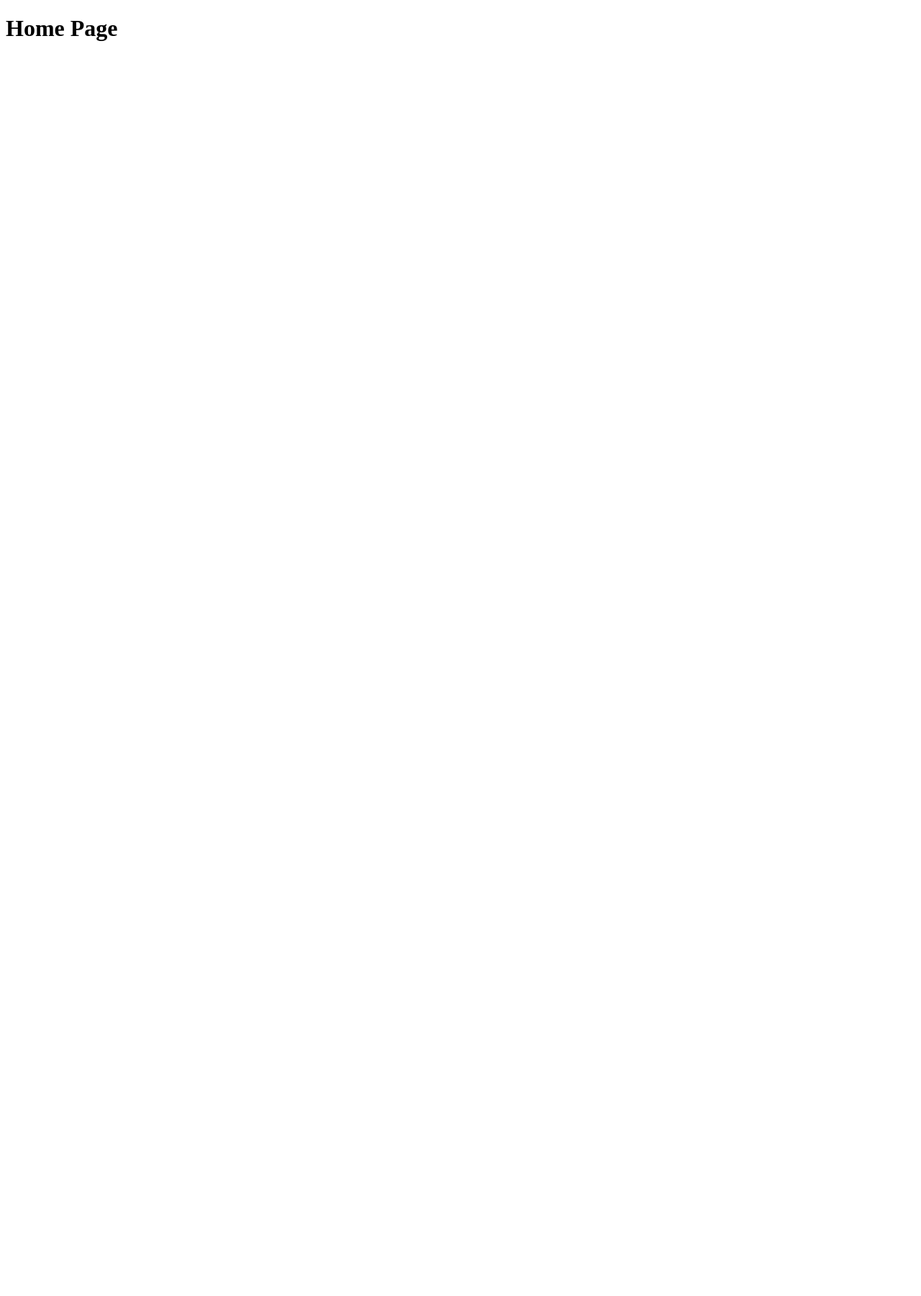
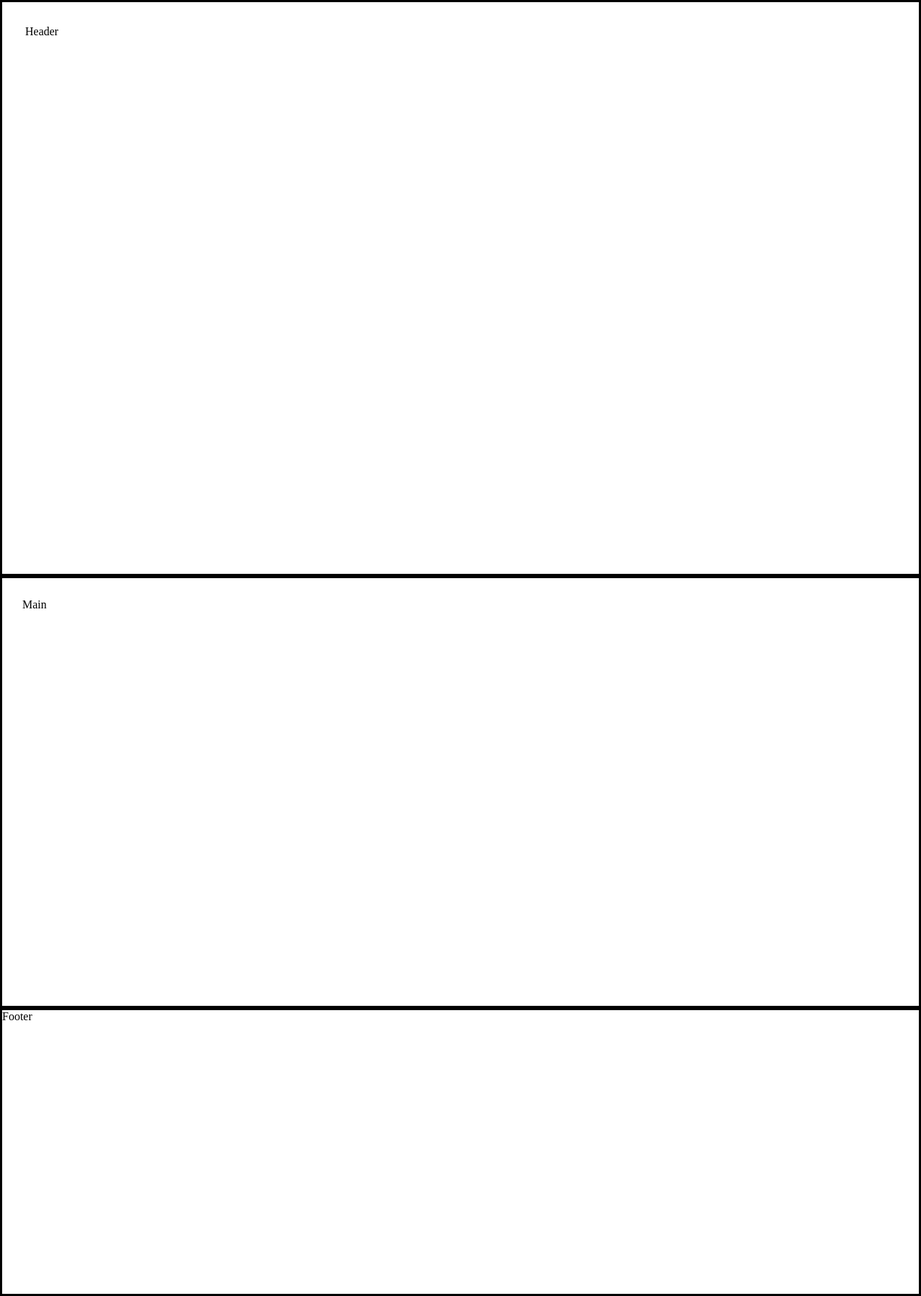
Before and after one commit to ArenDeveloper05/Coza-Store, a React (Create React App) app: page / in a window 1280 px wide. Shown: the whole page at 72% size. Before the commit the page ends 800 px from the top, so only its background shows below. Built offline with nearby package versions, Linux system fonts and the light colour scheme.

Commit message:
wrote strcture

```diff
--- a/src/components/App.jsx
+++ b/src/components/App.jsx
@@ -1,3 +1,4 @@
+import "./App.scss";
 import { Route, Routes } from "react-router-dom";
 // Import Elements for set route.
 import HomePage from "../pages/homePage/HomePage";
--- /dev/null
+++ b/src/components/App.scss
@@ -0,0 +1,11 @@
+* {
+    margin: 0;
+    padding: 0;
+    box-sizing: border-box;
+}
+
+main {
+    padding: 28px;
+    border: solid;
+    height: 600px;
+}
--- /dev/null
+++ b/src/components/footer/Footer.jsx
@@ -0,0 +1,11 @@
+import "./Footer.scss"
+
+const Footer = () => {
+    return (
+        <footer className="page-footer">
+            Footer
+        </footer>
+    )
+}
+
+export default Footer;
--- /dev/null
+++ b/src/components/footer/Footer.scss
@@ -0,0 +1,4 @@
+.page-footer {
+    border: solid;
+    height: 400px;
+}
--- /dev/null
+++ b/src/components/header/Header.jsx
@@ -0,0 +1,11 @@
+import "./Header.scss";
+
+const Header = () => {
+    return (
+        <header className="page-header">
+            Header
+        </header>
+    )
+}
+
+export default Header;
--- /dev/null
+++ b/src/components/header/Header.scss
@@ -0,0 +1,5 @@
+.page-header {
+    border: solid;
+    padding: 2rem;
+    height: calc(100vh);
+}
--- a/src/components/layout/Layout.jsx
+++ b/src/components/layout/Layout.jsx
@@ -1,7 +1,15 @@
 import React from 'react'
+import Header from '../header/Header'
+import Footer from '../footer/Footer'
 
-const Layout = () => {
-
+const Layout = ({ children }) => {
+    return (
+        <>
+            <Header />
+            { children }
+            <Footer />
+        </>
+    )
 }
 
 export default Layout
--- a/src/pages/homePage/HomePage.jsx
+++ b/src/pages/homePage/HomePage.jsx
@@ -2,7 +2,11 @@ import Layout from "../../components/layout/Layout";
 
 const HomePage = () => {
     return (
-        <h1>Home Page</h1>
+        <Layout>
+            <main className="page-main">
+                Main
+            </main>
+        </Layout>
     )
 }
 
```
